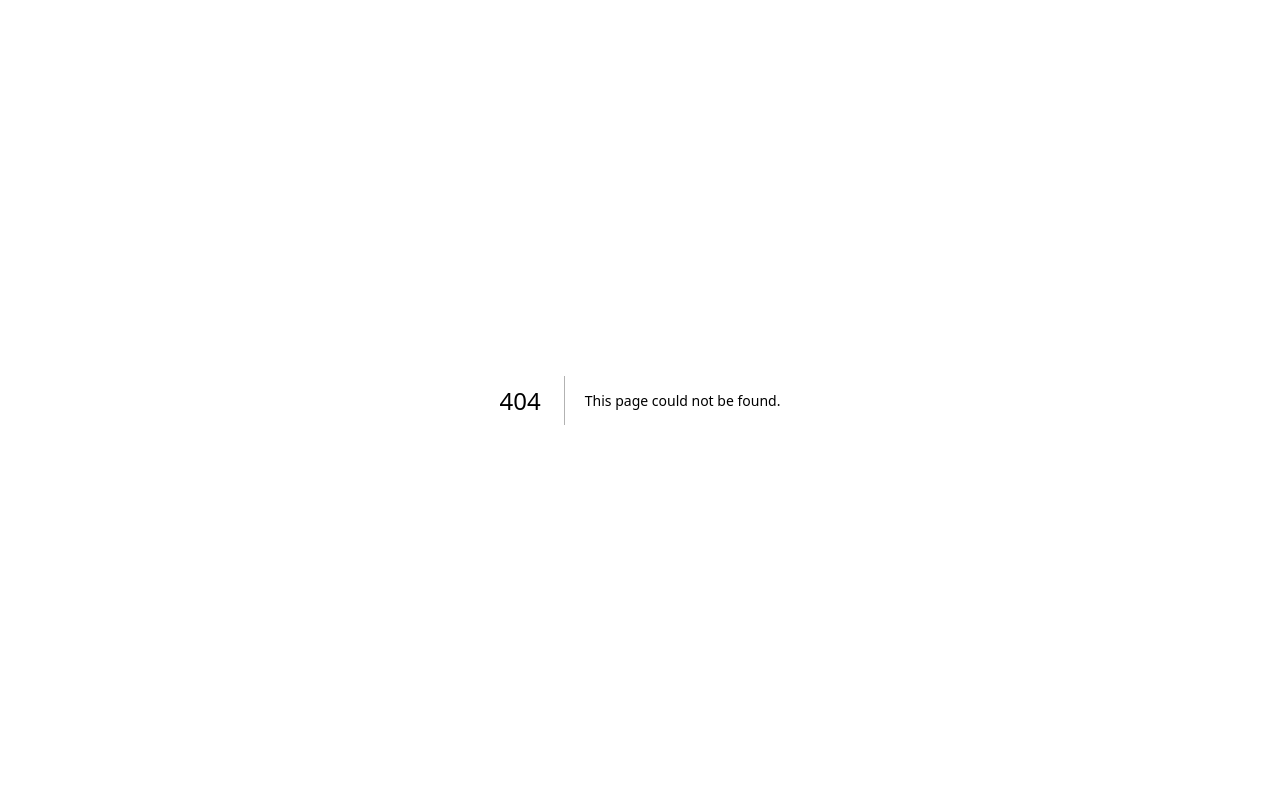
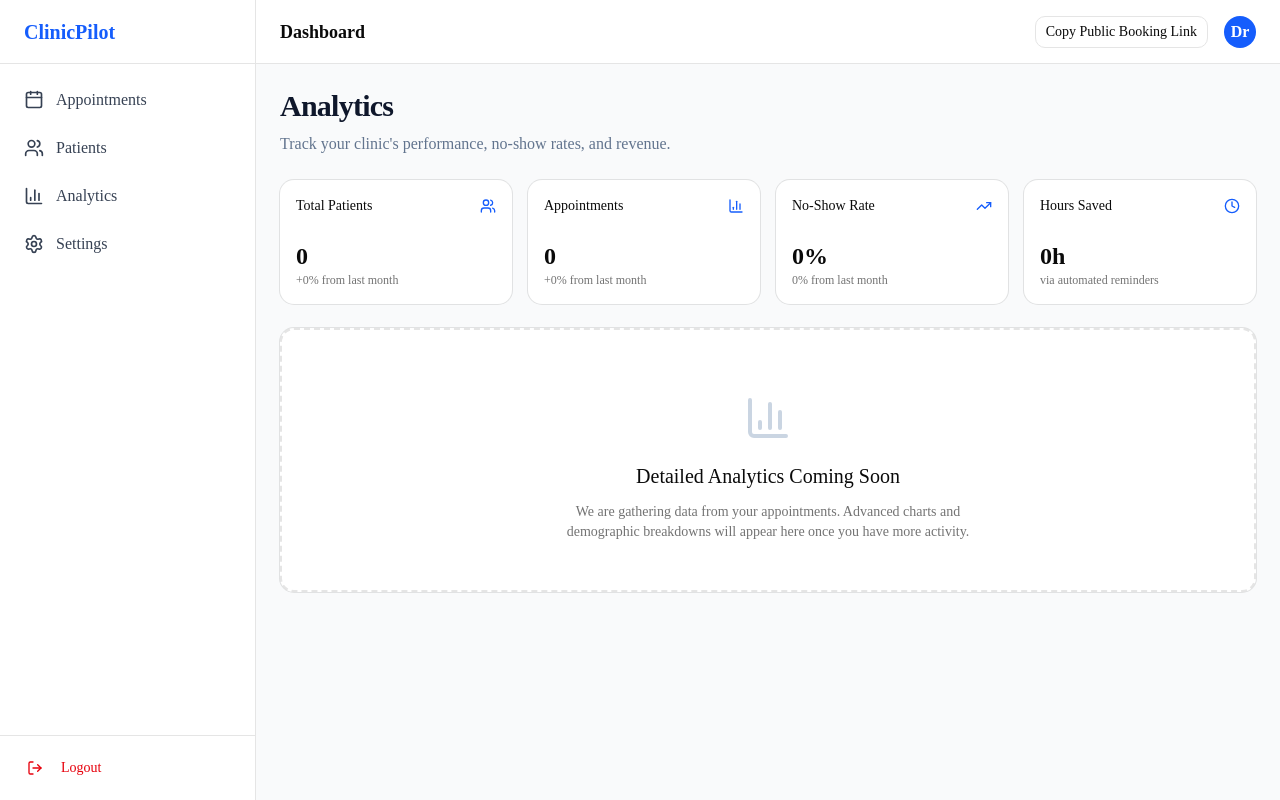
Before and after one commit to Inayat-0007/clinicpilot, a Next.js app: page /dashboard/analytics in a window 1280 px wide. Before the commit this address had no page. Built offline with nearby package versions, Linux system fonts and the light colour scheme.

Commit message:
Add placeholder Analytics page to fix 404 error

```diff
--- /dev/null
+++ b/src/app/dashboard/analytics/page.js
@@ -0,0 +1,73 @@
+import { Card, CardContent, CardDescription, CardHeader, CardTitle } from "@/components/ui/card";
+import { BarChart3, Clock, TrendingUp, Users } from "lucide-react";
+
+export const metadata = {
+  title: "Analytics | ClinicPilot",
+  description: "View clinic performance and no-show analytics",
+};
+
+export default function AnalyticsPage() {
+  return (
+    <div className="space-y-6 animate-in fade-in slide-in-from-bottom-4 duration-500">
+      <div>
+        <h1 className="text-3xl font-bold tracking-tight text-slate-900">Analytics</h1>
+        <p className="text-slate-500 mt-2">
+          Track your clinic's performance, no-show rates, and revenue.
+        </p>
+      </div>
+
+      <div className="grid gap-4 md:grid-cols-2 lg:grid-cols-4">
+        <Card>
+          <CardHeader className="flex flex-row items-center justify-between space-y-0 pb-2">
+            <CardTitle className="text-sm font-medium">Total Patients</CardTitle>
+            <Users className="h-4 w-4 text-blue-600" />
+          </CardHeader>
+          <CardContent>
+            <div className="text-2xl font-bold">0</div>
+            <p className="text-xs text-muted-foreground">+0% from last month</p>
+          </CardContent>
+        </Card>
+        <Card>
+          <CardHeader className="flex flex-row items-center justify-between space-y-0 pb-2">
+            <CardTitle className="text-sm font-medium">Appointments</CardTitle>
+            <BarChart3 className="h-4 w-4 text-blue-600" />
+          </CardHeader>
+          <CardContent>
+            <div className="text-2xl font-bold">0</div>
+            <p className="text-xs text-muted-foreground">+0% from last month</p>
+          </CardContent>
+        </Card>
+        <Card>
+          <CardHeader className="flex flex-row items-center justify-between space-y-0 pb-2">
+            <CardTitle className="text-sm font-medium">No-Show Rate</CardTitle>
+            <TrendingUp className="h-4 w-4 text-blue-600" />
+          </CardHeader>
+          <CardContent>
+            <div className="text-2xl font-bold">0%</div>
+            <p className="text-xs text-muted-foreground">0% from last month</p>
+          </CardContent>
+        </Card>
+        <Card>
+          <CardHeader className="flex flex-row items-center justify-between space-y-0 pb-2">
+            <CardTitle className="text-sm font-medium">Hours Saved</CardTitle>
+            <Clock className="h-4 w-4 text-blue-600" />
+          </CardHeader>
+          <CardContent>
+            <div className="text-2xl font-bold">0h</div>
+            <p className="text-xs text-muted-foreground">via automated reminders</p>
+          </CardContent>
+        </Card>
+      </div>
+
+      <Card className="mt-6 border-dashed border-2">
+        <CardHeader className="text-center pb-8 pt-12">
+          <BarChart3 className="h-12 w-12 text-slate-300 mx-auto mb-4" />
+          <CardTitle className="text-xl">Detailed Analytics Coming Soon</CardTitle>
+          <CardDescription className="max-w-md mx-auto mt-2">
+            We are gathering data from your appointments. Advanced charts and demographic breakdowns will appear here once you have more activity.
+          </CardDescription>
+        </CardHeader>
+      </Card>
+    </div>
+  );
+}
```
